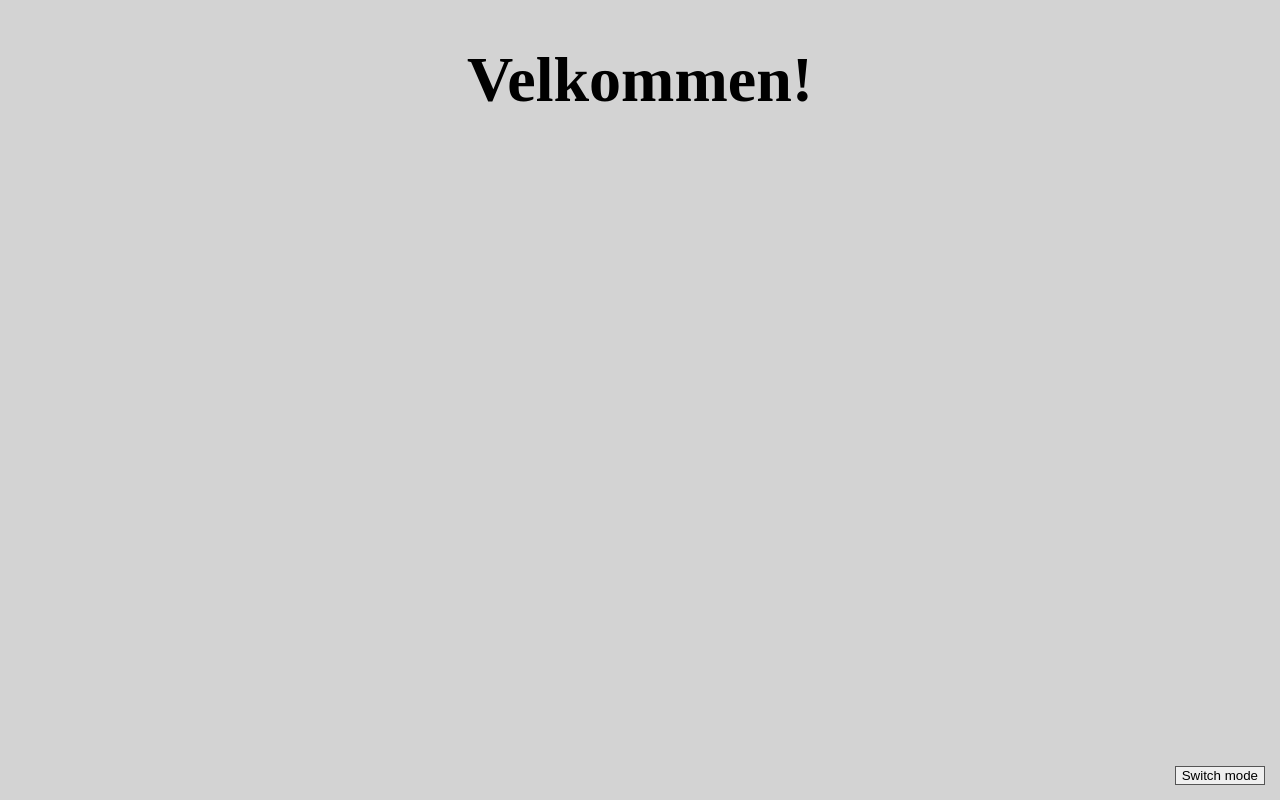
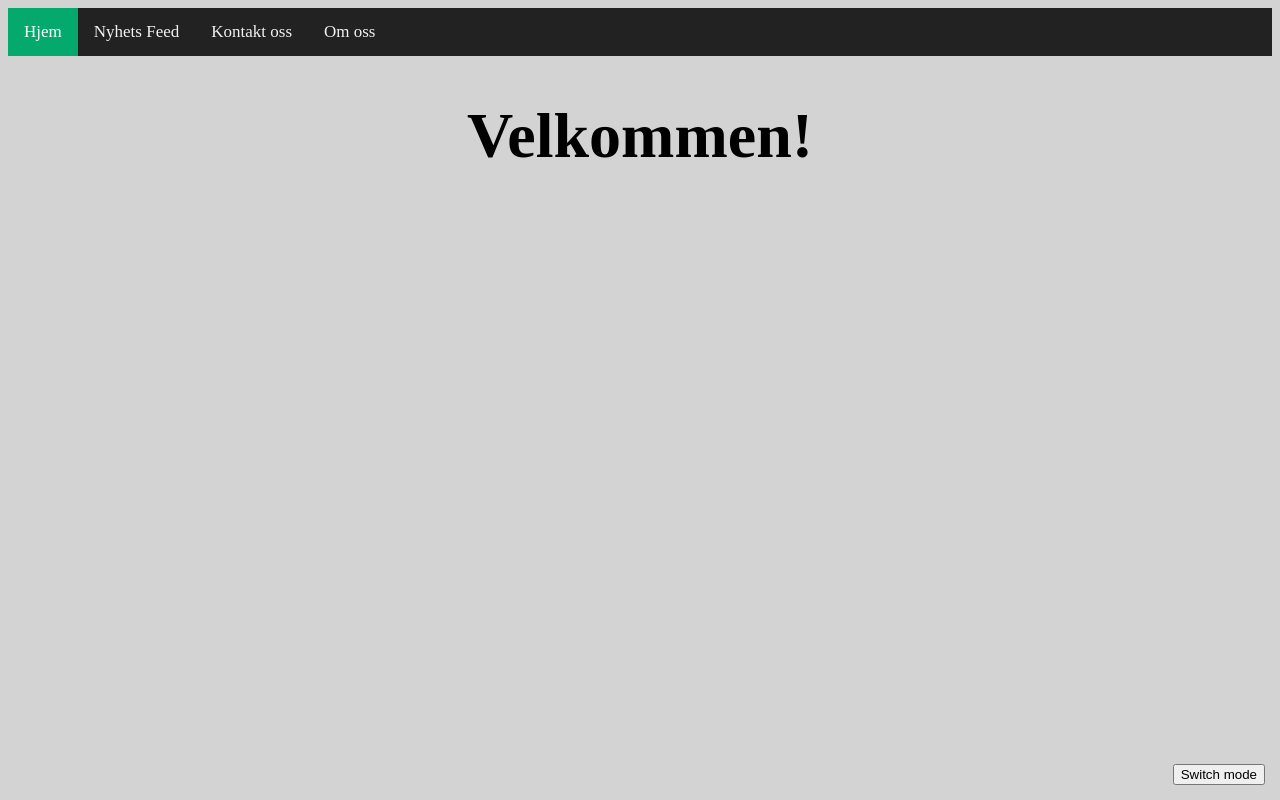
Before and after one commit to EpicRG/MedieNettside, a plain HTML site: page index.html in a window 1280 px wide. Drawn offline with Linux system fonts and the light colour scheme.

Commit message:
added navbar and 404 page

```diff
--- a/CSS/index.css
+++ b/CSS/index.css
@@ -1,5 +1,4 @@
 h1 {
     font-size: 64px;
     text-align: center;
-    padding: 0% 3% 10% 3%;
 }
--- a/CSS/theme.css
+++ b/CSS/theme.css
@@ -4,7 +4,6 @@ body {
 
 button {
     cursor: pointer;
-    border: 1px solid #555;
     text-align: center;
     position: absolute;
     right: 0;
@@ -17,3 +16,27 @@ button {
     background-color: #222;
     color: #e6e6e6;
 }
+
+.topnav {
+    background-color: #222;
+    overflow: hidden;
+}
+
+.topnav a {
+    float: left;
+    color: #f2f2f2;
+    text-align: center;
+    padding: 14px 16px;
+    text-decoration: none;
+    font-size: 17px;
+}
+
+.topnav a:hover {
+    background-color: #ddd;
+    color: black;
+}
+
+.topnav a.active {
+    background-color: #04AA6D;
+    color: white;
+}
--- a/index.html
+++ b/index.html
@@ -5,18 +5,26 @@
     <meta charset="UTF-8">
     <meta http-equiv="X-UA-Compatible" content="IE=edge">
     <meta name="viewport" content="width=device-width, initial-scale=1.0">
-    <title>Velkommen til 2MedA!</title>
+    <title>Velkommen til Media</title>
     <link rel="stylesheet" href="CSS/index.css">
     <link rel="stylesheet" href="CSS/theme.css">
 </head>
 
 <body>
+
+    <div class="topnav">
+        <a class="active" href="index.html">Hjem</a>
+        <a href="HTML/404.html">Nyhets Feed</a>
+        <a href="HTML/404.html">Kontakt oss</a>
+        <a href="HTML/404.html">Om oss</a>
+
+    </div>
+
     <h1>Velkommen!</h1>
-
-    <button onclick="myFunction()">Switch mode</button>
+    <button onclick="themeToggle()">Switch mode</button>
 
     <script>
-        function myFunction() {
+        function themeToggle() {
             var element = document.body;
             element.classList.toggle("dark");
         }
```
Also changed, not shown: HTML/404.html (added, +17 -0 lines).
